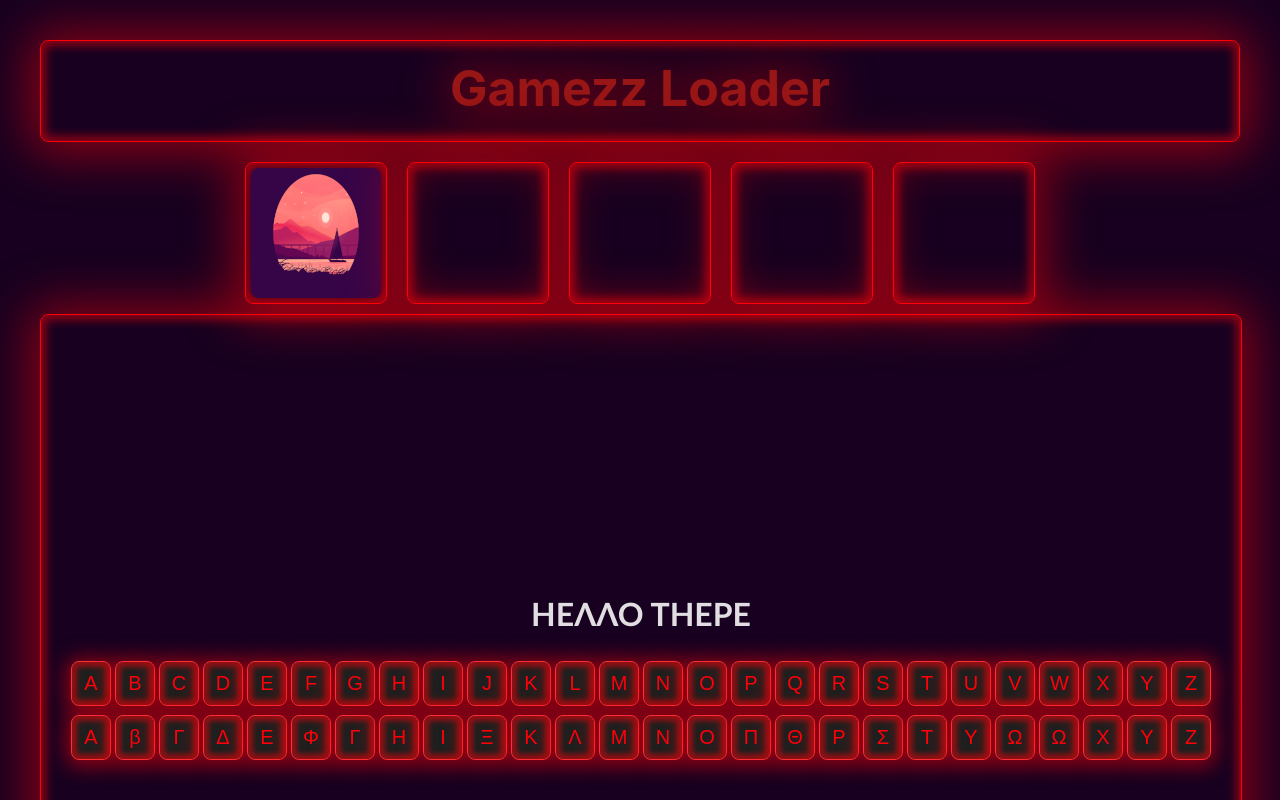
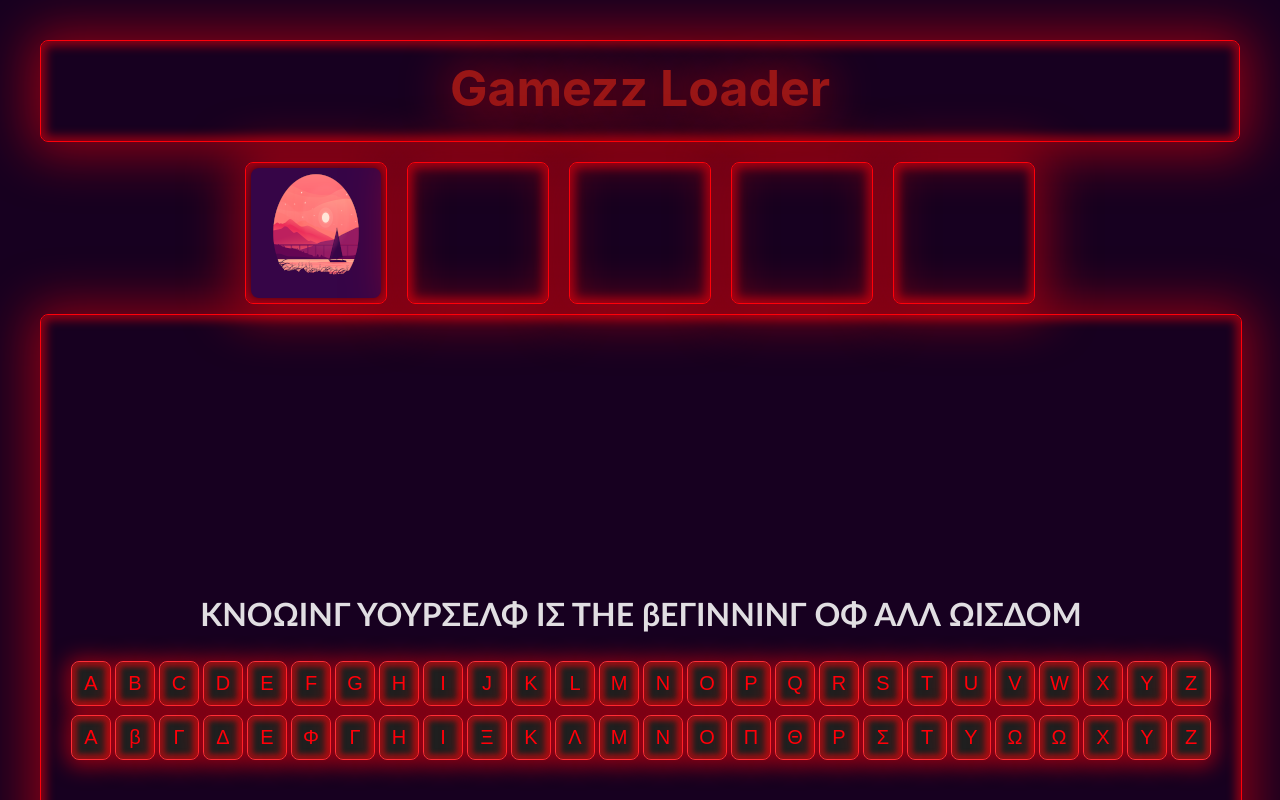
Before and after one commit to volter2pl/praktyki2024, a React (Vite) app: page / in a window 1280 px wide. Shown: the top 800 px of the page. Built offline with nearby package versions, Linux system fonts and the light colour scheme.

Commit message:
kilka poprawek
usunięcie kilku linijek kodu i zmiana nazwy

```diff
--- a/src/App.tsx
+++ b/src/App.tsx
@@ -1,7 +1,7 @@
 import './App.css'
 import Statki from './Statki.tsx'
 import changeTheme from './Theme.tsx';
-import Nig from './enigma.tsx';
+import Enig from './enigma.tsx';
 import { useState } from 'react';
 
 function App() {
@@ -47,7 +47,7 @@ function App() {
       </section>
       <main className={isMenuOpen ? 'menuOpen' : ''} >
         {message}
-        <Nig></Nig>
+        <Enig></Enig>
           <div className="menu">
             <div className="menuContent"><h2>Opcje</h2></div> {/* Add menu content */}
             <button className='changecolour' onClick={changeTheme}>Zmień kolor</button>
--- a/src/enigma.tsx
+++ b/src/enigma.tsx
@@ -1,6 +1,7 @@
 import './enigma.css'
 
-function Nig() {
+
+function Enig() {
     const cytaty = [
         "Knowing yourself is the beginning of all wisdom",
         "It is the mark of an educated mind to be able to entertain a thought without accepting it",
@@ -56,15 +57,6 @@ function Nig() {
             koniec += letter;
         }
 }
-        /* let i:number = 0;
-        const buttons = letters.map((letter) => (
-
-            <button key={letter[0]} id={String(i++)} className="L_buttons">{letter[0]}</button>
-        ));
-        let j:number = 0;
-        const buttons2 = letters.map((letter) => (
-            <button key={letter[1]} id={String(j++)} className="L_buttons">{letter[1]}</button>
-        ));*/
         const buttons = letters.map((letter) => (
 
             <button key={letter[0]} id='butt1' className="L_buttons">{letter[0]}</button>
@@ -74,18 +66,17 @@ function Nig() {
         ));
 
 
-        const letter1 = document.getElementById('#butt1');
+        const letter1 = document.getElementById('butt1');
 
         function zapis1() {
             if (letter1?.onclick) {
-                const x = letter1.innerHTML;
+                let x = letter1.innerHTML;
                 return console.log(x);
             }
             else{
                 return console.log(0);
             }
         }
-
         return (
 
             <>
@@ -93,7 +84,7 @@ function Nig() {
                     <h1 className="Sifer">{koniec}</h1>
                     <div className="Ang">
                     {buttons}
-                    {zapis1}
+                    {zapis1()}
                     </div>
                   <div className="Gre">
                     {buttons2}
@@ -103,4 +94,4 @@ function Nig() {
         );
 }
 
-export default Nig;
+export default Enig;
```
